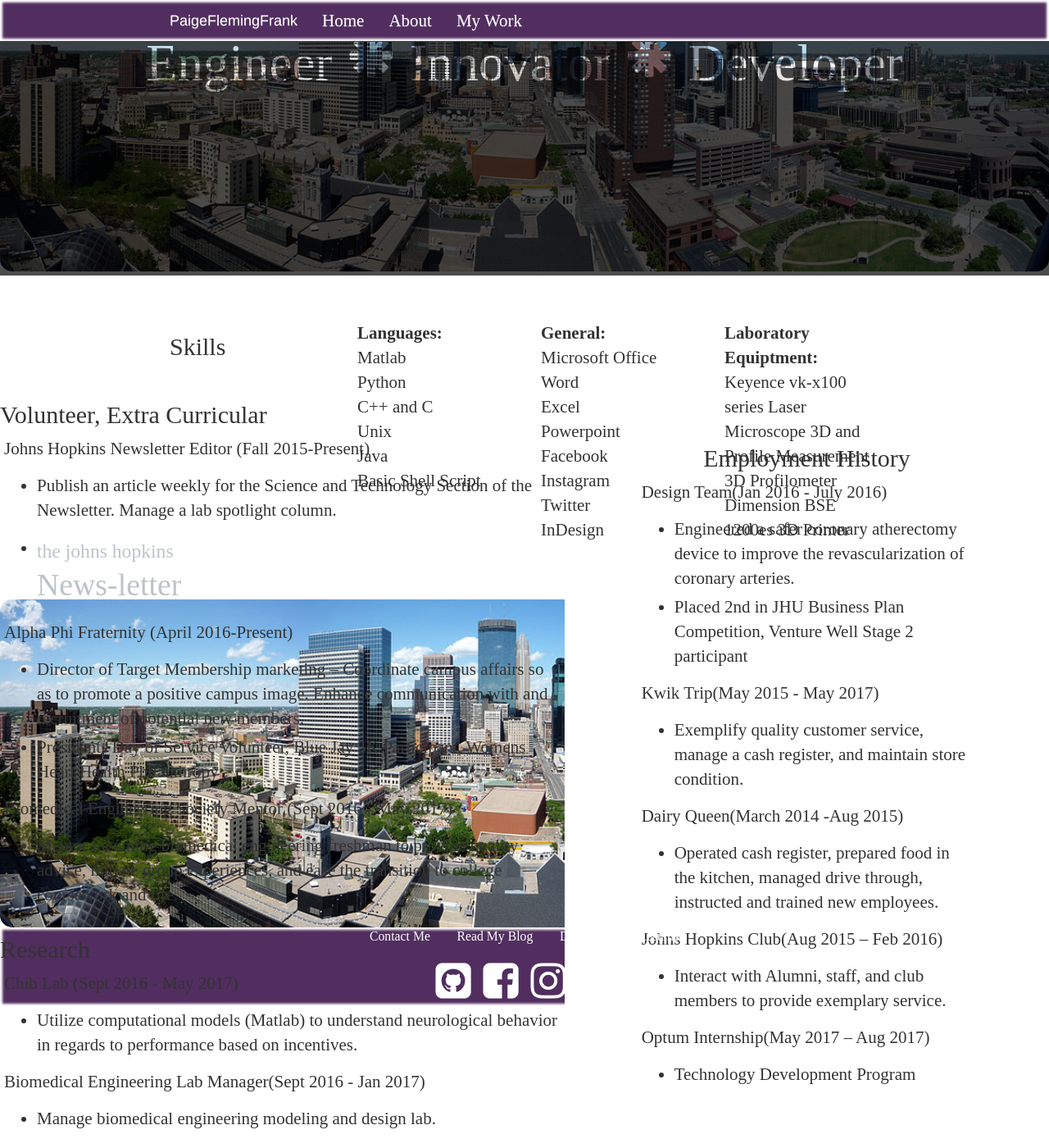
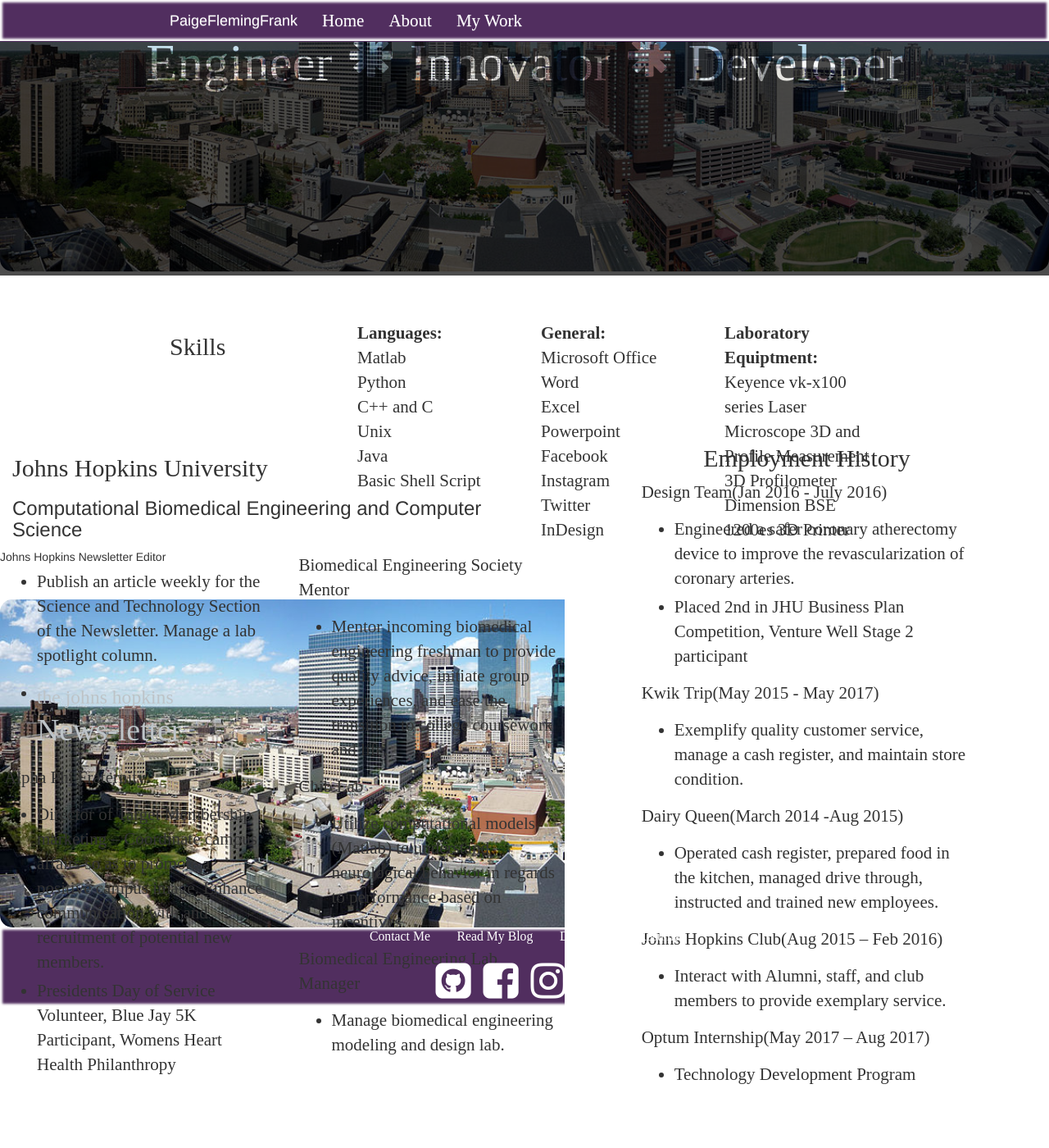
Before and after one commit to pfrank7/pfrank7.github.io, a Jekyll site: the page built from CV.html, in a window 1280 px wide and 1400 px high, scrolled down 99 px. Shown: the whole window at 82% size. Built offline with Jekyll 4.4.1, drawn with Linux system fonts in a browser that asks for light colours; nearby versions of some CDN libraries.

Commit message:
Update CV.html

```diff
--- a/CV.html
+++ b/CV.html
@@ -50,7 +50,7 @@
 color:white;
 }
 .hop {
-	background-image: url("jhu.png");
+	background-image: url("JHU.jpg");
 }
 </style>
 <div>
@@ -78,42 +78,47 @@
 	<div class = "jumbotron" id = "hop">
 		<div class = "container" id = "margin section">
 			<div class = "row">
-						<h2> Volunteer, Extra Curricular </h2>
-						<p class = "paragraph">Johns Hopkins Newsletter Editor (Fall 2015-Present)
+				<div class = "col-sm-12">
+					<h2> Johns Hopkins University </h2>
+					<h3> Computational Biomedical Engineering and Computer Science </h3>
+				</div>
+			<div class = "row">
+				<div class = "col-sm-6"
+					<p class = "paragraph">Johns Hopkins Newsletter Editor
 					<ul>
 						<li id = "bullet" >Publish an article weekly for the Science and Technology Section of the Newsletter. Manage a lab spotlight column.</li>
 						<li id = "bullet" ><a style = "color:#BDC3C7;" href="http://www.jhunewsletter.com"><sub>the johns hopkins</sub><br/><big> News-letter</big></a></li>
 					</ul>
 					</p>
-						<p class = "paragraph">Alpha Phi Fraternity (April 2016-Present)
+					<p class = "paragraph">Alpha Phi Fraternity
 					<ul>
 						<li id = "bullet" >Director of Target Membership marketing – Coordinate campus affairs so as to promote a positive campus image.
 					Enhance communication with and recruitment of potential new members.</li>
 						<li id = "bullet" >Presidents Day of Service Volunteer, Blue Jay 5K Participant, Womens Heart Health Philanthropy</li>
 					</ul>
 					</p>
-						<p class = "paragraph">Biomedical Engineering Society Mentor (Sept 2016 - May 2017)
+				</div>
+				<div class = "col-sm-6">
+					<p class = "paragraph">Biomedical Engineering Society Mentor
 					<ul>
 						<li id = "bullet" >Mentor incoming biomedical engineering freshman to provide quality advice, initiate group experiences, and ease the transition to college coursework and life.</li>
 					</ul>
 				</p>
-					</div>
-					<div class = "row">
-						<h2> Research </h2>
-						<p class = "paragraph">Chib Lab (Sept 2016 - May 2017)
+					<p class = "paragraph">Chib Lab
 					<ul>
 						<li id = "bullet" >Utilize computational models (Matlab) to understand neurological behavior in regards to performance based on
 					incentives.</li>
 					</ul>
 					</p>
-						<p class = "paragraph">Biomedical Engineering Lab Manager(Sept 2016 - Jan 2017)
+					<p class = "paragraph">Biomedical Engineering Lab Manager
 					<ul>
 						<li id = "bullet" >Manage biomedical engineering modeling and design lab.</li>
 					</ul>
 					</p>
 				</div>
 			</div>
-
+		</div>
+	</div>
 	<div style = "background-color:white;">
 		<div class = "container" id = "margin">
 			<div class = "row" style = "background-color:white; opacity.3;">
```
Lines whose indentation alone changed are shown as unchanged.
